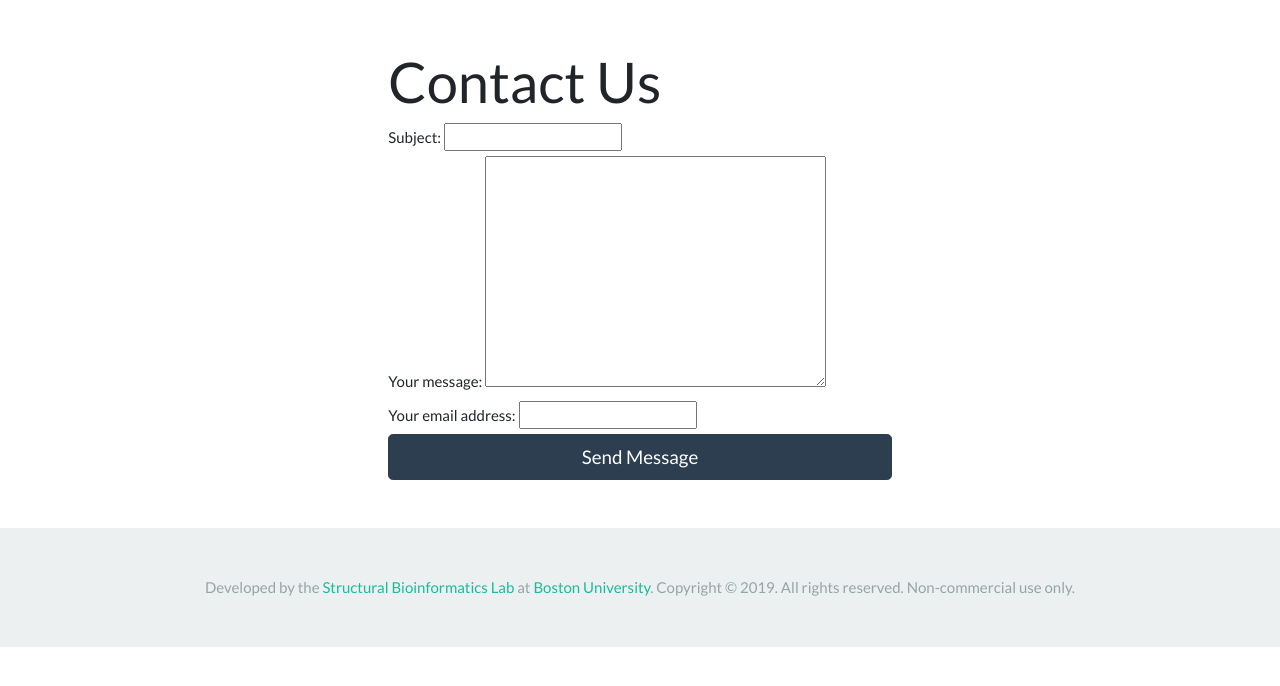
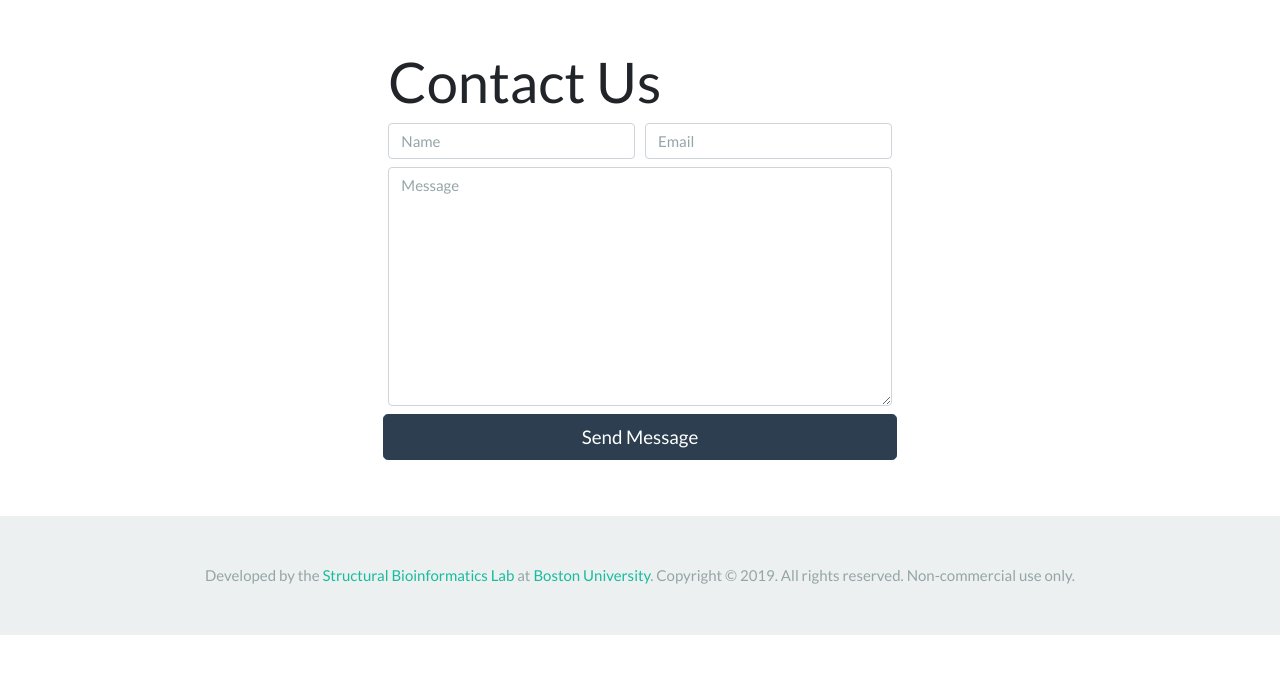
Before and after one commit to bspitzer-bu/Group_Project, a Django app: page /contact/ in a window 1280 px wide. Shown: the part 71-757 px from the top of the page. Run offline with Django 3.2, Linux system fonts and the light colour scheme; some libraries are stand-ins or nearby versions.

Commit message:
finish contact form styling

```diff
--- a/src/sendemail/forms.py
+++ b/src/sendemail/forms.py
@@ -1,6 +1,10 @@
 from django import forms
 
 class ContactForm(forms.Form):
-    sender = forms.EmailField(required=True)
-    subject = forms.CharField(required=True)
-    message = forms.CharField(widget=forms.Textarea, required=True)
+    sender = forms.EmailField(required = True)
+    subject = forms.CharField(required = True)
+    message = forms.CharField(required = True, widget = forms.Textarea)
+
+    sender.widget.attrs.update({'class': 'form-control', 'placeholder': 'Name'})
+    subject.widget.attrs.update({'class': 'form-control', 'placeholder': 'Email'})
+    message.widget.attrs.update({'class': 'form-control', 'placeholder': 'Message'})
--- a/src/templates/email.html
+++ b/src/templates/email.html
@@ -9,25 +9,25 @@
       <h1 class="display-4">Contact Us</h1>
       <form method="post">
         {% csrf_token %}
-
         {{ form.non_field_errors }}
-        <div class="fieldWrapper">
+        <div class="form-row my-2">
+          <div class="fieldWrapper col">
+            {{ form.sender.errors }}
+            {{ form.sender }}
+          </div>
+          <div class="fieldWrapper col">
             {{ form.subject.errors }}
-            <label for="{{ form.subject.id_for_label }}">Subject:</label>
             {{ form.subject }}
+          </div>
         </div>
-        <div class="fieldWrapper">
+        <div class="form-row my-2">
+          <div class="fieldWrapper col">
             {{ form.message.errors }}
-            <label for="{{ form.message.id_for_label }}">Your message:</label>
             {{ form.message }}
+          </div>
         </div>
-        <div class="fieldWrapper">
-            {{ form.sender.errors }}
-            <label for="{{ form.sender.id_for_label }}">Your email address:</label>
-            {{ form.sender }}
-        </div>
-        <div class="form-actions">
-            <button type="submit" class="btn btn-primary btn-lg btn-block">Send Message</button>
+        <div class="form-actions form-row my-2">
+          <button type="submit" class="btn btn-primary btn-lg btn-block">Send Message</button>
         </div>
       </form>
     </div>
```
